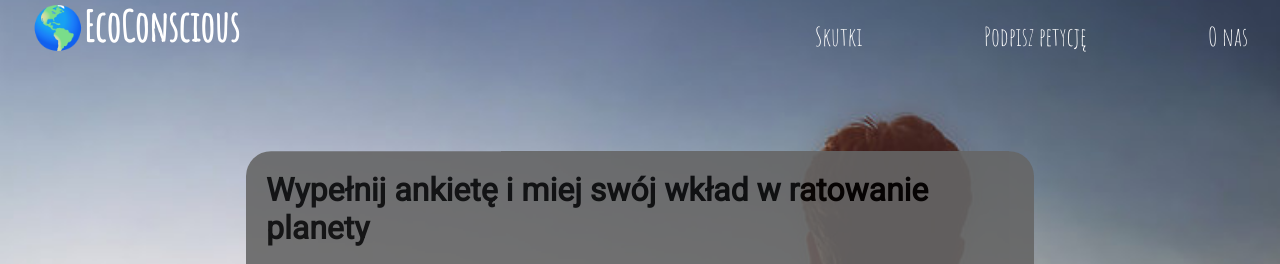
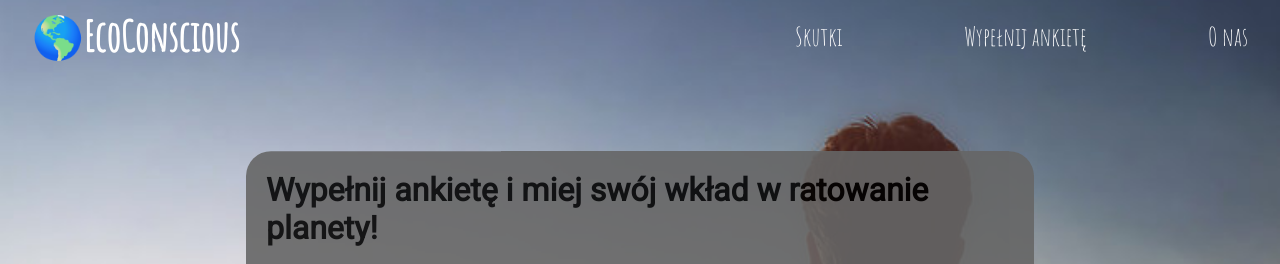
Before and after one commit to nelanz/Web-Dev-19, a PHP site: page /solutions.html in a window 1280 px wide. Shown: the top 264 px of the page. Run offline with PHP 8.4, Linux system fonts and the light colour scheme.

Commit message:
Did some navbar changes

```diff
--- a/about_us.html
+++ b/about_us.html
@@ -16,10 +16,12 @@
     <nav style="color: white">
         <div class="container">
 
-            <h1 class="title">🌎EcoConscious</h1>
+            <a class="home-link" href="/home.html">
+                <h1 class="title">🌎EcoConscious</h1>
+            </a>
 
             <a href="/about_us.html">O nas</a>
-            <a>Podpisz petycję</a>
+            <a href="/solutions.html">Wypełnij ankietę</a>
             <a href="/effects.html">Skutki</a>
         </div>
     </nav>
--- a/default.css
+++ b/default.css
@@ -95,5 +95,10 @@ p {
 }
 
 a.home-link {
-    color: transparent
+    float: left;
+    color: white;
+    background-color: transparent;
+    padding-top: 10px;
+    padding-bottom: 10px;
+    margin-left: 0
 }
--- a/home.html
+++ b/home.html
@@ -21,10 +21,12 @@
     <nav style="color: white">
         <div class="container">
 
-            <h1 class="title">🌎EcoConscious</h1>
+            <a class="home-link" href="/home.html">
+                <h1 class="title">🌎EcoConscious</h1>
+            </a>
 
             <a href="/about_us.html">O nas</a>
-            <a>Podpisz petycję</a>
+            <a href="/solutions.html">Wypełnij ankietę</a>
             <a href="/effects.html">Skutki</a>
         </div>
     </nav>
--- a/solutions.html
+++ b/solutions.html
@@ -18,15 +18,17 @@
   <nav style="color: white">
     <div class="container">
 
+      <a class="home-link" href="/home.html">
         <h1 class="title">🌎EcoConscious</h1>
+      </a>
 
       <a href="/about_us.html">O nas</a>
-      <a>Podpisz petycję</a>
-      <a href="effects.html">Skutki</a>
+      <a href="/solutions.html">Wypełnij ankietę</a>
+      <a href="/effects.html">Skutki</a>
     </div>
   </nav>
   <div class="effects-box">
-    <h1 class="question">Wypełnij ankietę i miej swój wkład w ratowanie planety</h1>
+    <h1 class="question">Wypełnij ankietę i miej swój wkład w ratowanie planety!</h1>
 
 
     <style>
@@ -40,7 +42,8 @@
       <input type="hidden" name="recipient" value="n.tomaszewicz@gmail.com">
       <input type="hidden" name="subject" value="Questionaire">
 
-        <p align="center"><font size="3" >
+      <p align="center">
+        <font size="3">
           <strong>Płeć &nbsp;&nbsp;</strong><br>
           <label>Kobieta
             <input name="sex" type="radio" value="k" checked>
@@ -48,9 +51,11 @@
           <label>Mężczyzna
             <input name="sex" type="radio" value="m" checked>
           </label>
-            </font></p>
+        </font>
+      </p>
 
-        <p align="center"><font size="3" >
+      <p align="center">
+        <font size="3">
           <strong>Czy wierzysz w globalne ocieplenie? &nbsp;&nbsp;</strong><br>
           <label>Tak
             <input name="belief" type="radio" value="tak" checked>
@@ -61,9 +66,11 @@
           <label>Nie wiem
             <input name="belief" type="radio" value="nie-wiem" checked>
           </label>
-        </font></p>
+        </font>
+      </p>
 
-        <p align="center"><font size="3">
+      <p align="center">
+        <font size="3">
           <strong>Jak uważasz - kto jest najbardziej odpowiedzialny za zmiany klimatu?</strong><br>
           <label>Rządzący
             <input name="guilt" type="checkbox" value="rzadzacy">
@@ -77,11 +84,13 @@
           <label>Nikt - to zjawisko naturalne
             <input name="guilt" type="checkbox" value="nikt">
           </label>
-        </font></p>
+        </font>
+      </p>
 
-        <p align="center"><font size="3">
+      <p align="center">
+        <font size="3">
           <label><strong>Który kontynent emituje twoim zdaniem najwięcej CO<sub>2</sub>?</strong><br>
-            <select name="territories" >
+            <select name="territories">
               <option value="nie-wiem" selected>Nie wiem</option>
               <option value="afryka">Afryka</option>
               <option value="am-pd">Ameryka Południowa</option>
@@ -94,8 +103,10 @@
           </label>
       </p>
 
-        <p align="center"><font size="3">
-                <strong>Jakie są według ciebie najlepsze sposoby na walkę z zanieczyszczeniem powietrza? Które osobiście popierasz?</strong><br>
+      <p align="center">
+        <font size="3">
+          <strong>Jakie są według ciebie najlepsze sposoby na walkę z zanieczyszczeniem powietrza? Które osobiście
+            popierasz?</strong><br>
           <label>Całkowity zakaz używania silników spalinowych
             <input name="solution" type="checkbox" value="silniki">
           </label>
@@ -123,32 +134,42 @@
           <label>Inne (max 300 znaków)
             <textarea name="solution" rows="3" cols="100"></textarea>
           </label>
-            </font></p>
+        </font>
+      </p>
 
-        <p align="center"><font size="3">
-             <label><strong> Podaj nazwę kraju, który według Ciebie najlepiej walczy z zanieczyszczeniem powietrza:&nbsp;&nbsp;</strong>
+      <p align="center">
+        <font size="3">
+          <label><strong> Podaj nazwę kraju, który według Ciebie najlepiej walczy z zanieczyszczeniem
+              powietrza:&nbsp;&nbsp;</strong>
             <input name="country" type="text" size="30" maxlength="50">
           </label>
-         </font></p>
+        </font>
+      </p>
 
-        <p align="center"><font size="3">
+      <p align="center">
+        <font size="3">
           <label><strong> Dodatkowe przemyślenia? Podziel się nimi z nami:)</strong><br>
             <textarea name="thoughts" rows="4" cols="50"></textarea>
           </label>
-        </font></p>
+        </font>
+      </p>
 
-        <p align="center"><font size="3">
+      <p align="center">
+        <font size="3">
           <label>Podaj swój rok urodzenia - pomoże nam to przy analizowaniu wyników:&nbsp;&nbsp;
             <input name="year" type="number" size="20" maxlength="4">
           </label>
-            </font></p>
+        </font>
+      </p>
 
 
-        <p align="center"><font size="3">
+      <p align="center">
+        <font size="3">
           <label>Jeżeli chcesz otrzymywać od nas statystyki ankiety podaj swój adres e-mail:&nbsp;&nbsp;
             <input name="mail" type="text" size="20" maxlength="30">
           </label>
-        </font></p>
+        </font>
+      </p>
 
       <p>
         <input type="reset" value="Wyczyść">
@@ -159,4 +180,5 @@
 
   </div>
 </body>
+
 </html>
```
Also changed, not shown: effects.html (+8 -4 lines). Lines whose indentation alone changed are shown as unchanged.
